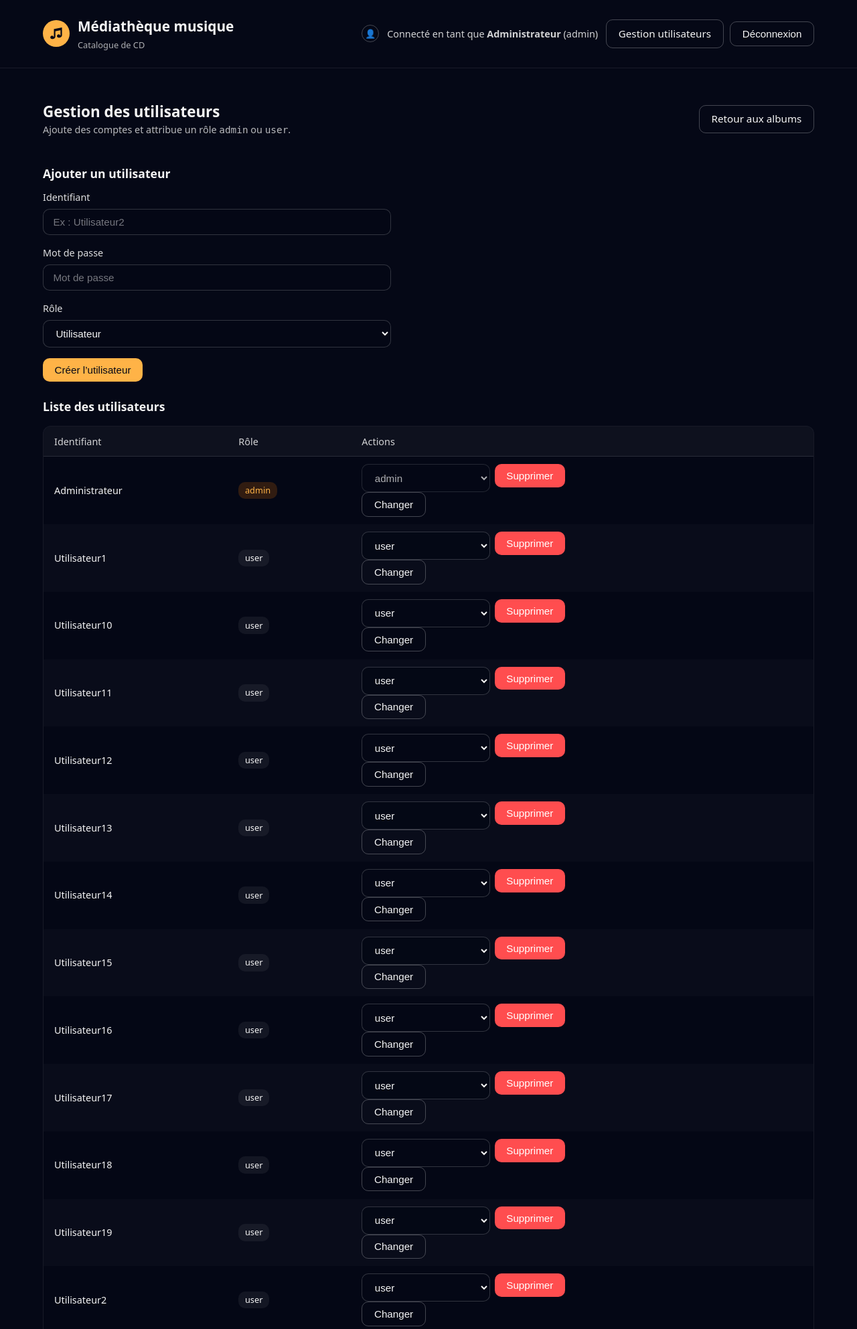
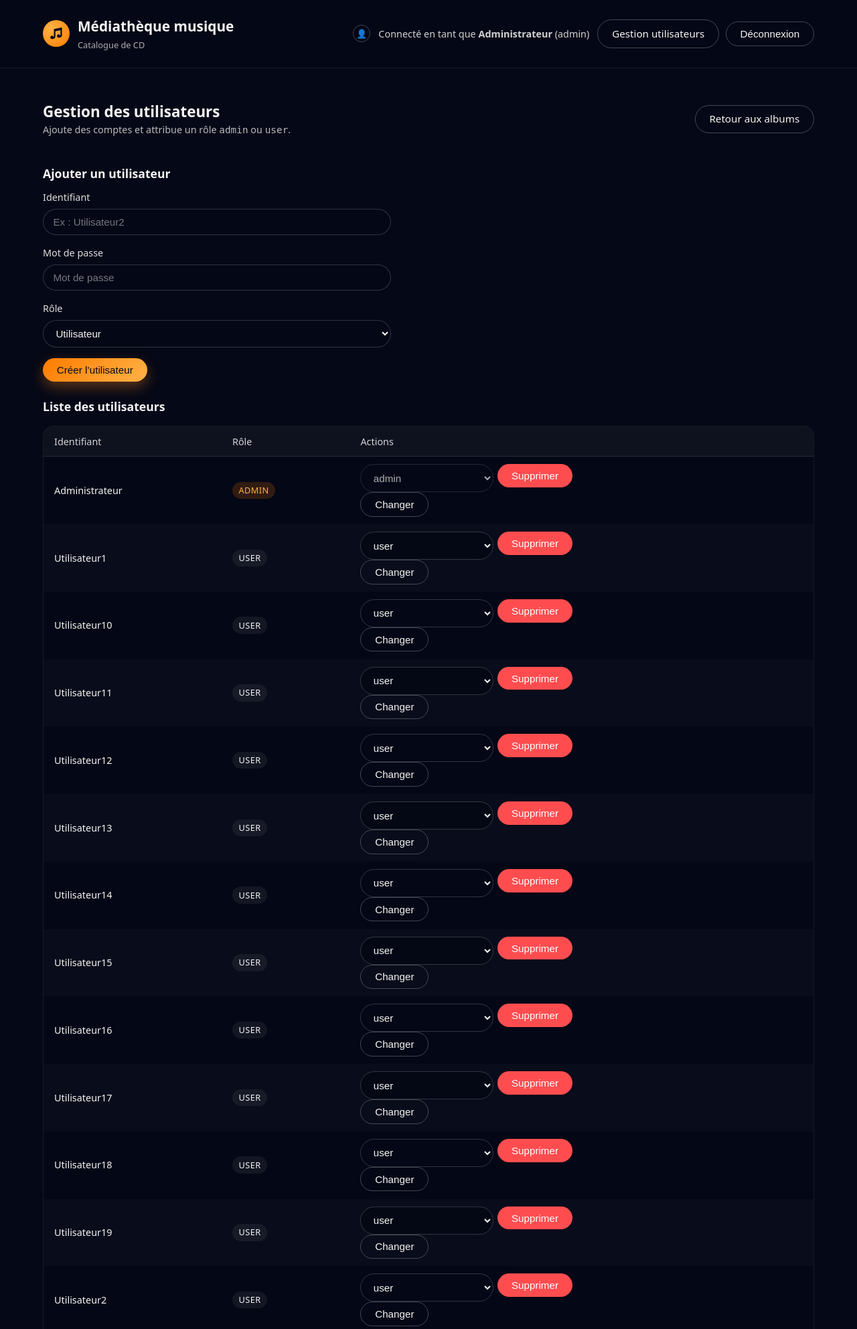
Before and after one commit to alaaelhussein/-ue-l204-musique, a PHP site: page /pages/gestion_utilisateurs.php in a window 1280 px wide. Shown: the top 1985 px of the page at 67% size. Run offline with PHP 8.4, Linux system fonts and the light colour scheme; a user stored in the database is signed in; data comes from the database, SQL or seed files in the repository.

Commit message:
feat: css revamp, code reworks

```diff
--- a/assets/BDD_musique.sql
+++ b/assets/BDD_musique.sql
@@ -20,6 +20,9 @@ SET time_zone = "+00:00";
 --
 -- Base de données : `musique`
 --
+
+CREATE DATABASE IF NOT EXISTS `musique` DEFAULT CHARACTER SET utf8mb4 COLLATE utf8mb4_general_ci;
+USE `musique`;
 
 -- --------------------------------------------------------
 
--- a/assets/style.css
+++ b/assets/style.css
@@ -13,7 +13,7 @@ html, body {
 
 body {
     font-family: system-ui, -apple-system, BlinkMacSystemFont, "Segoe UI", Roboto, sans-serif;
-    /* AS: couleurs simples, pas de dégradés */
+    /* AS: fond "bleu nuit" */
     background-color: #050816;
     color: #f5f5f5;
     line-height: 1.5;
@@ -46,8 +46,9 @@ body {
 
 /* AS: header */
 .site-header {
-    background-color: #050816;
+    background-color: rgba(5, 8, 22, 0.95);
     border-bottom: 1px solid rgba(255, 255, 255, 0.08);
+    backdrop-filter: blur(10px);
 }
 
 .site-header-inner {
@@ -70,8 +71,7 @@ body {
     width: 40px;
     height: 40px;
     border-radius: 999px;
-    /* AS: pas de gradient ici */
-    background-color: #ffb347;
+    background: radial-gradient(circle at 30% 30%, #ffb347, #ff7b00);
     display: flex;
     align-items: center;
     justify-content: center;
@@ -179,22 +179,25 @@ body {
     display: inline-flex;
     align-items: center;
     justify-content: center;
-    padding: 0.55rem 1.1rem;
-    border-radius: 10px;
+    padding: 0.55rem 1.3rem;
+    border-radius: 999px;
     border: none;
     font-size: 0.95rem;
     font-weight: 500;
     cursor: pointer;
     text-decoration: none;
+    transition: transform 0.1s ease, box-shadow 0.1s ease, background-color 0.15s ease, border-color 0.15s ease;
 }
 
 .btn-primary {
-    background-color: #ffb347;
+    background: linear-gradient(135deg, #ff7b00, #ffb347);
     color: #050816;
+    box-shadow: 0 8px 20px rgba(255, 135, 29, 0.35);
 }
 
 .btn-primary:hover {
-    background-color: #ffb347;
+    transform: translateY(-1px);
+    box-shadow: 0 10px 24px rgba(255, 135, 29, 0.45);
 }
 
 .btn-secondary {
@@ -233,9 +236,10 @@ body {
 
 /* AS: cartes */
 .card {
-    background-color: rgba(5, 8, 22, 0.96);
-    border-radius: 12px;
+    background: radial-gradient(circle at top left, rgba(255, 255, 255, 0.06), rgba(5, 8, 22, 0.96));
+    border-radius: 18px;
     padding: 1.75rem;
+    box-shadow: 0 18px 45px rgba(0, 0, 0, 0.5);
     border: 1px solid rgba(255, 255, 255, 0.06);
 }
 
@@ -277,13 +281,6 @@ body {
     padding-left: 0;
 }
 
-.card-hero-icon {
-    position: absolute;
-    right: -20px;
-    bottom: -20px;
-    opacity: 0.15;
-    font-size: 4rem;
-}
 
 /* AS: formulaires */
 .form-group {
@@ -300,12 +297,13 @@ body {
 .form-control {
     width: 100%;
     padding: 0.65rem 0.9rem;
-    border-radius: 10px;
+    border-radius: 999px;
     border: 1px solid rgba(255, 255, 255, 0.18);
     background-color: rgba(5, 8, 22, 0.9);
     color: #f5f5f5;
     font-size: 0.95rem;
     outline: none;
+    transition: border-color 0.15s ease, box-shadow 0.15s ease, background-color 0.15s ease;
 }
 
 .form-control::placeholder {
@@ -314,12 +312,14 @@ body {
 
 .form-control:focus {
     border-color: #ffb347;
+    box-shadow: 0 0 0 1px rgba(255, 180, 71, 0.55);
     background-color: rgba(5, 8, 22, 1);
 }
 
 /* Etat erreur */
 .form-group.error .form-control {
     border-color: #ff4d4f;
+    box-shadow: 0 0 0 1px rgba(255, 77, 79, 0.4);
 }
 
 .form-error {
@@ -330,7 +330,7 @@ body {
 
 /* AS: alertes */
 .alert {
-    border-radius: 10px;
+    border-radius: 999px;
     padding: 0.6rem 1rem;
     font-size: 0.9rem;
     margin-bottom: 1rem;
@@ -446,7 +446,7 @@ body {
    ========================= */
 .table-wrapper {
     margin-top: 1rem;
-    border-radius: 12px;
+    border-radius: 16px;
     border: 1px solid rgba(255, 255, 255, 0.08);
     overflow: hidden;
     background-color: rgba(5, 8, 22, 0.96);
@@ -579,9 +579,11 @@ body {
     display: inline-flex;
     align-items: center;
     padding: 0.2rem 0.6rem;
-    border-radius: 10px;
+    border-radius: 999px;
     font-size: 0.8rem;
     font-weight: 500;
+    text-transform: uppercase;
+    letter-spacing: 0.03em;
 }
 
 .role-badge--admin {
--- a/index.php
+++ b/index.php
@@ -109,10 +109,6 @@ $baseUrl = rtrim(dirname($_SERVER['SCRIPT_NAME']), '/\\');
                     <li>Ajout et modification pour les admins.</li>
                     <li>Interface responsive orientée desktop.</li>
                 </ul>
-
-                <div class="card-hero-icon">
-                    ♫
-                </div>
             </div>
         </div>
     </div>
```
